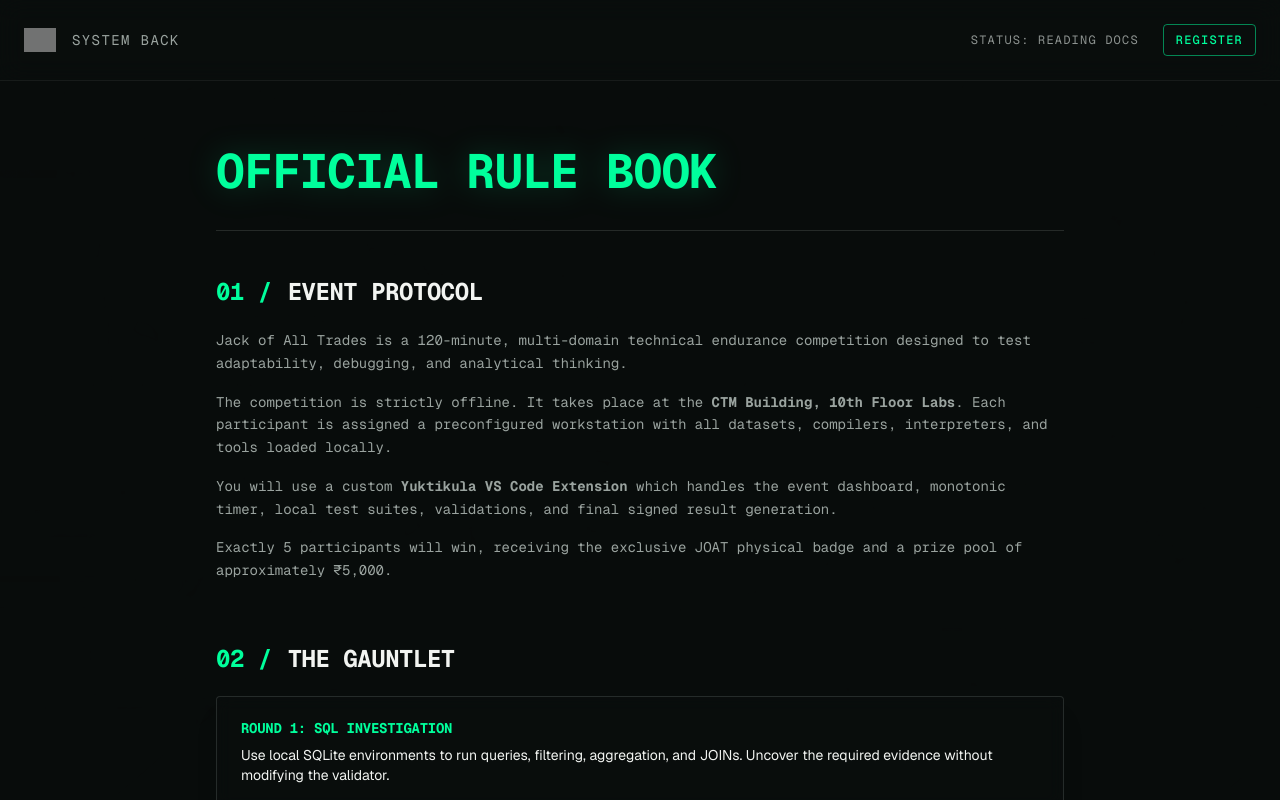
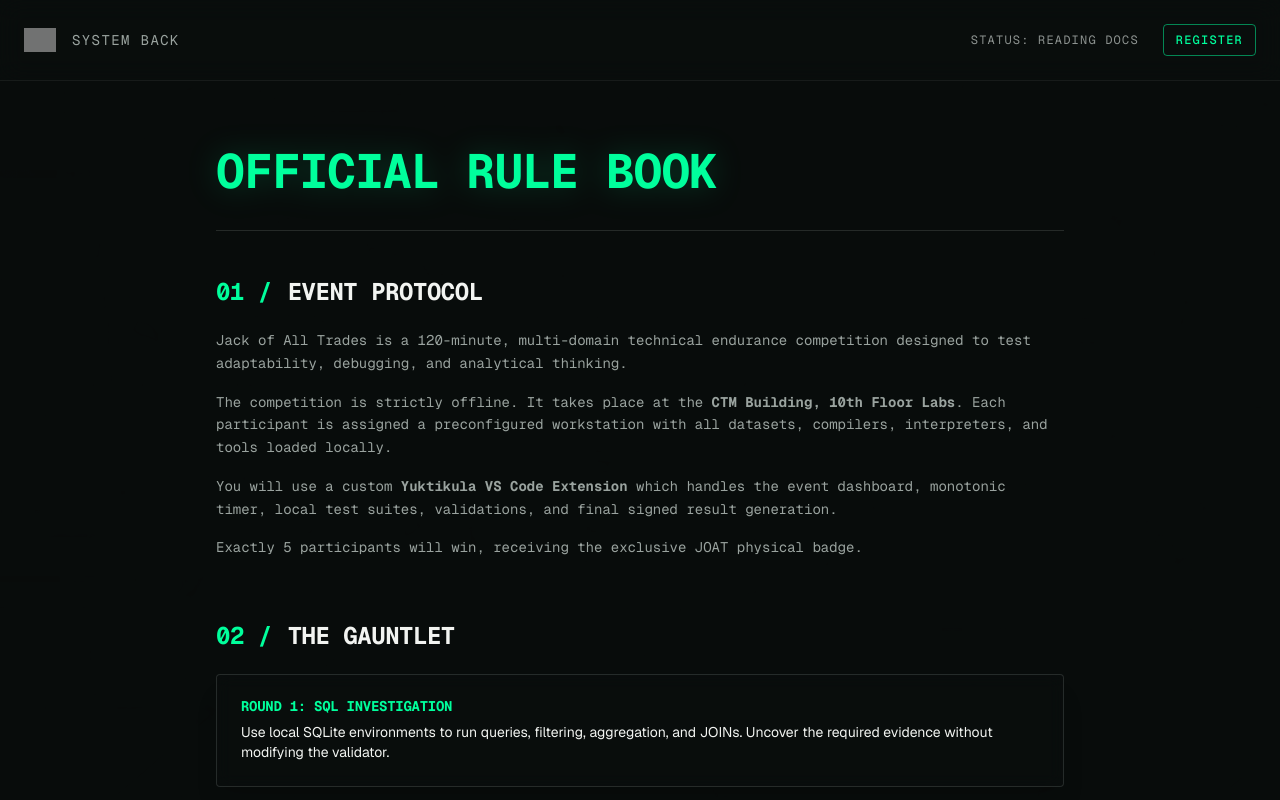
Before and after one commit to nikhil-kodes/JOAT-Yukti, a Next.js app: page /rules in a window 1280 px wide. Shown: the top 800 px of the page. Built offline with nearby package versions, Linux system fonts and the light colour scheme; no server answers; grey boxes are pictures that could not be loaded.

Commit message:
updated the prize pool part

```diff
--- a/src/app/rules/page.tsx
+++ b/src/app/rules/page.tsx
@@ -62,7 +62,7 @@ export default function RulesPage() {
               <p>Jack of All Trades is a 120-minute, multi-domain technical endurance competition designed to test adaptability, debugging, and analytical thinking.</p>
               <p>The competition is strictly offline. It takes place at the <strong>CTM Building, 10th Floor Labs</strong>. Each participant is assigned a preconfigured workstation with all datasets, compilers, interpreters, and tools loaded locally.</p>
               <p>You will use a custom <strong>Yuktikula VS Code Extension</strong> which handles the event dashboard, monotonic timer, local test suites, validations, and final signed result generation.</p>
-              <p>Exactly 5 participants will win, receiving the exclusive JOAT physical badge and a prize pool of approximately ₹5,000.</p>
+              <p>Exactly 5 participants will win, receiving the exclusive JOAT physical badge.</p>
             </div>
           </section>
 
```
